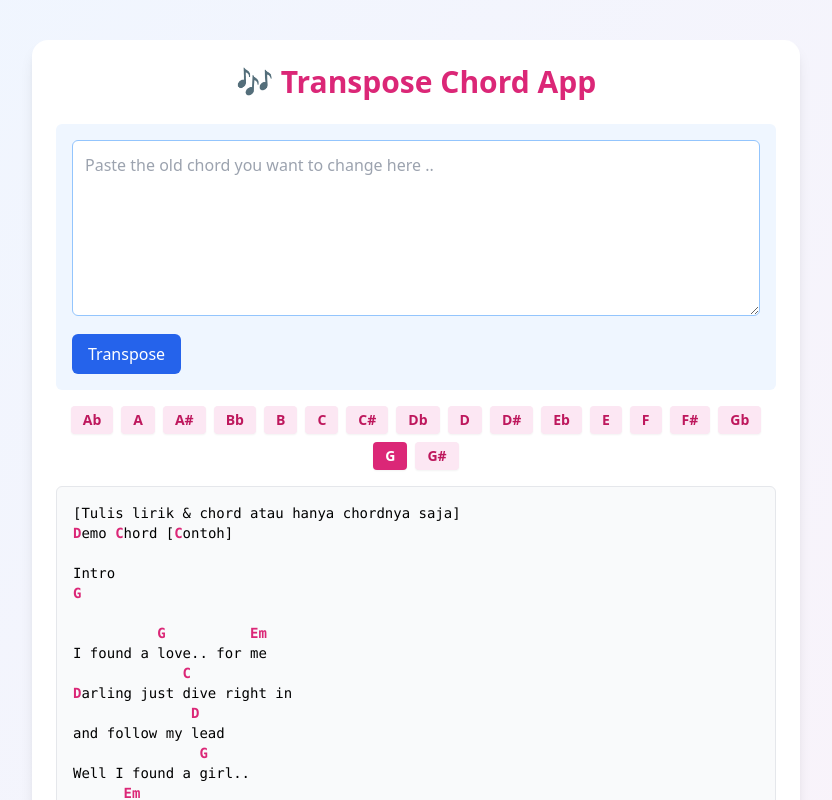
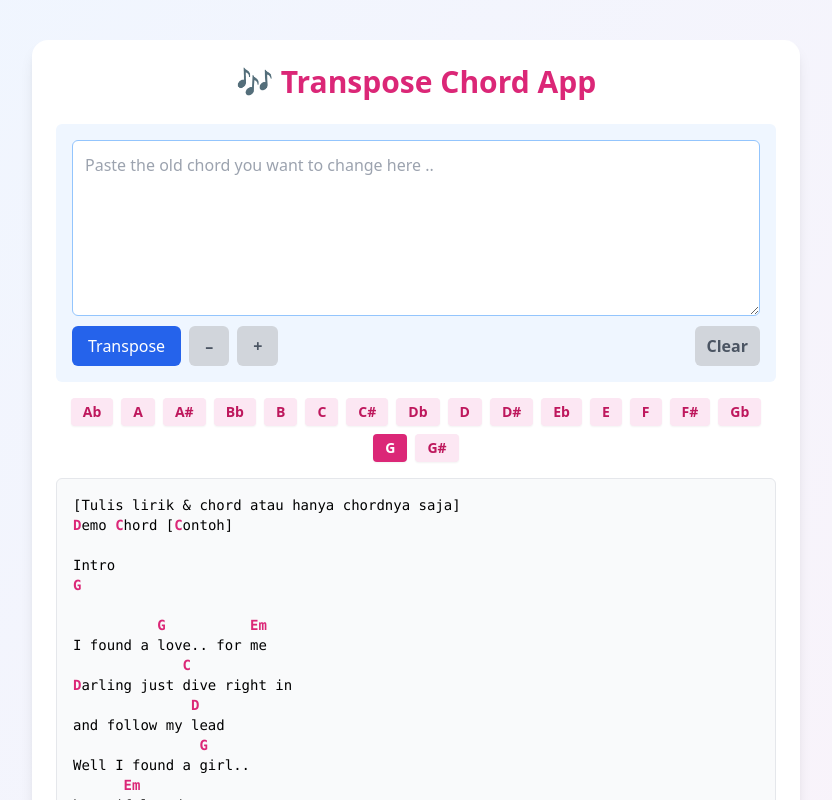
Before and after one commit to husnimr/transpose-chord, a React (Vite) app: page / in a window 1280 px wide. Shown: the top 800 px of the page, without its empty margins (224-1056 px from the left). Built offline with nearby package versions, Linux system fonts and the light colour scheme; the HTML template or start-up script is replaced by a standard one.

Commit message:
update: add button -+ and clear

```diff
--- a/src/components/ChordInput.jsx
+++ b/src/components/ChordInput.jsx
@@ -1,5 +1,12 @@
-// src/components/ChordInput.jsx
-export default function ChordInput({ value, onChange, onTranspose }) {
+export default function ChordInput({
+  value,
+  onChange,
+  onTranspose,
+  onUp,
+  onDown,
+  onClear,
+  hasText,
+}) {
   return (
     <div className="TransposeChordHusni bg-blue-50 p-4 rounded-md mb-4">
       <textarea
@@ -8,12 +15,49 @@ export default function ChordInput({ value, onChange, onTranspose }) {
         value={value}
         onChange={(e) => onChange(e.target.value)}
       />
-      <div className="mt-3 flex gap-2">
+      <div className="mt-1 flex gap-2 justify-between items-center">
+        <div className="flex gap-2">
+          <button
+            onClick={onTranspose}
+            className="ExTranspose bg-blue-600 text-white px-4 py-2 rounded-md hover:bg-blue-700"
+          >
+            Transpose
+          </button>
+          <button
+            onClick={onDown}
+            disabled={!hasText}
+            className={`px-4 py-2 rounded-md font-bold ${
+              hasText
+                ? "bg-red-500 text-white hover:bg-red-600"
+                : "bg-gray-300 text-gray-600 cursor-not-allowed"
+            }`}
+          >
+            –
+          </button>
+          <button
+            onClick={onUp}
+            disabled={!hasText}
+            className={`px-4 py-2 rounded-md font-bold ${
+              hasText
+                ? "bg-green-500 text-white hover:bg-green-600"
+                : "bg-gray-300 text-gray-600 cursor-not-allowed"
+            }`}
+          >
+            +
+          </button>
+        </div>
+
         <button
-          onClick={onTranspose}
-          className="ExTranspose bg-blue-600 text-white px-4 py-2 rounded-md hover:bg-blue-700"
+          onClick={onClear}
+          disabled={!hasText}
+          title="Clear text and output"
+          className={`px-3 py-2 rounded-md font-bold ${
+            hasText
+              ? "bg-red-500 text-white hover:bg-red-600"
+              : "bg-gray-300 text-gray-600 cursor-not-allowed"
+          }`}
         >
-          Transpose
+          Clear
         </button>
       </div>
     </div>
```
